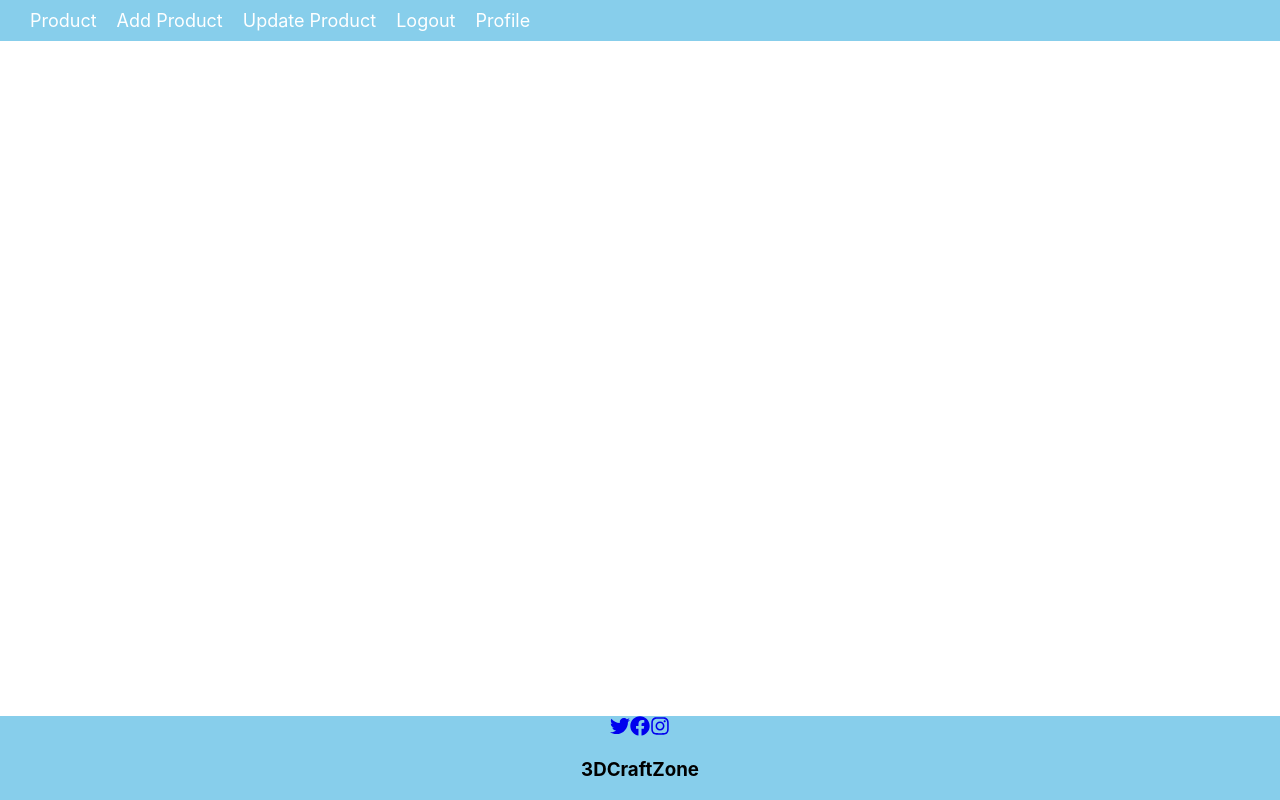
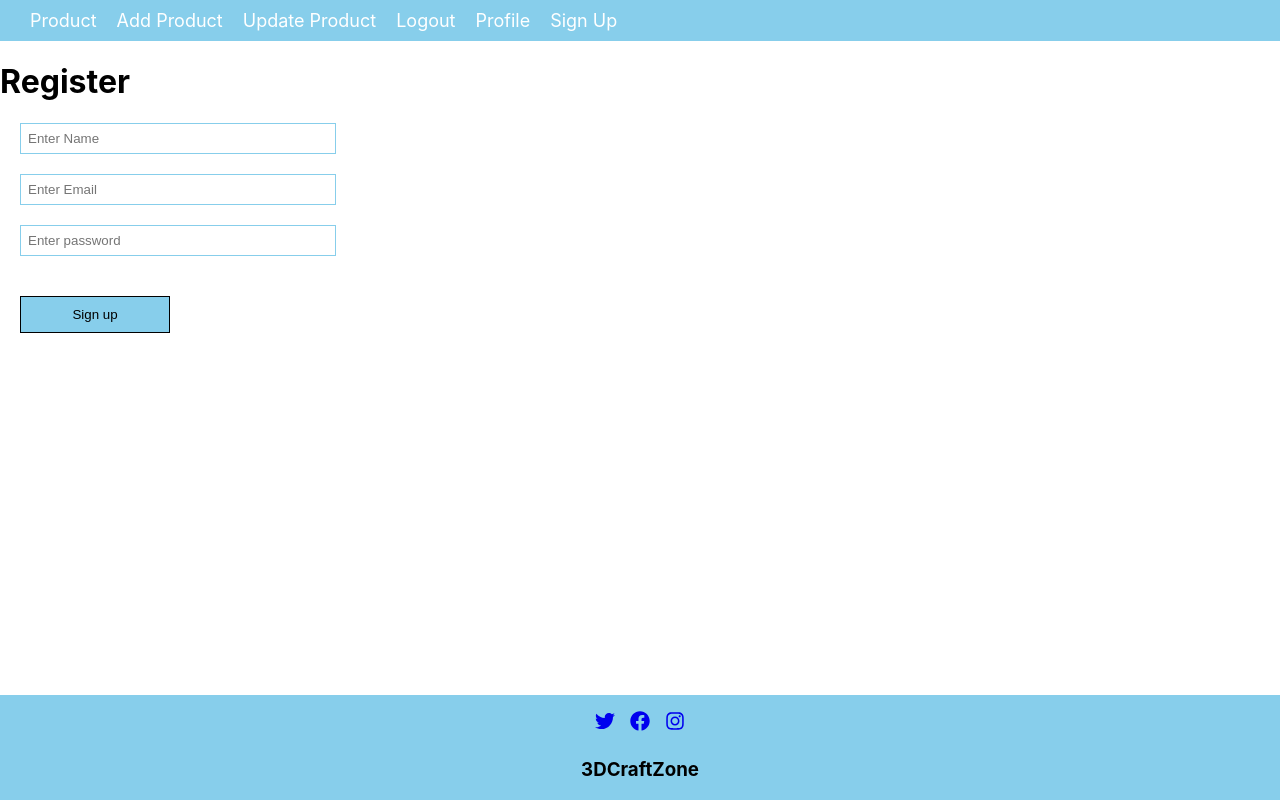
Before and after one commit to AwPlanet/3dProject, a React (Create React App) app in the folder front-end/: page /signup in a window 1280 px wide. Built offline with nearby package versions, Linux system fonts and the light colour scheme.

Commit message:
added signUp page

```diff
--- a/front-end/src/App.css
+++ b/front-end/src/App.css
@@ -98,11 +98,6 @@
 
 
 
-
-
-
-
-
 .footer{
   position: absolute;
   bottom: 0;
@@ -110,6 +105,69 @@
   width: 100%;
   text-align: center;
   }
+
+/* _____________________________________________________________ */
+/* Sign Up Component */
+.register{
+  /* margin: 30%; */
+  }
+
+.inputBox{
+  padding: 7px;
+  display: block;
+  border: 1px solid skyblue;
+  width: 300px;
+  margin: 20px;
+}
+
+.appButton{
+  margin: 20px;
+  width: 150px;
+  padding: 10px;
+  background-color: skyblue;
+  border: solid 1px;
+  cursor: pointer;
+}
+
+/* _____________________________________________________________ */
+
+
+
+/* _____________________________________________________________ */
+/* Social Icon component */
+
+.social-icons {
+  display: flex;
+  flex-direction: row; /* Align icons in a row */
+  justify-content: center; /* Center icons horizontally */
+  align-items: center; /* Center icons vertically if needed */
+  gap: 15px; /* Spacing between icons */
+  padding: 5px 5px 1px; /* Top padding of 5px, left/right padding of 15px, bottom padding of 20px */
+  font-size: 2rem; /* Icon size */
+  color: #333; /* Default color */
+  transition: color 0.3s ease; /* Smooth color transition */
+}
+
+.social-icons i:hover {
+  color: blue; /* Change icon color to blue on hover */
+}
+
+/* Responsive adjustments */
+@media (max-width: 768px) {
+  .social-icons {
+      font-size: 1.5rem; /* Adjust size for smaller screens */
+  }
+}
+/* _____________________________________________________________ */
+
+
+
+
+
+
+
+
+
 
 .nav-links:hover {
   color: #f39c12;
--- a/front-end/src/App.js
+++ b/front-end/src/App.js
@@ -3,7 +3,7 @@ import './App.css';
 import Nav from './Nav.js';
 import { BrowserRouter, Route, Routes } from 'react-router-dom';
 import Footer from './components/Footer';
-
+import SignUp from './components/Signup.js';
 
 function App() {
     return (
@@ -16,6 +16,7 @@ function App() {
                     <Route path="/update" element={<h1>Update Product Component</h1>} />
                     <Route path="/logout" element={<h1>Logout Product Component</h1>} />
                     <Route path="/profile" element={<h1>Profile Product Component</h1>} />
+                    <Route path="/signup" element={<SignUp />} />
                 </Routes>
             </BrowserRouter>
             <Footer />
--- a/front-end/src/Nav.js
+++ b/front-end/src/Nav.js
@@ -33,6 +33,9 @@ const Nav = () => {
                     <li className="nav-item">
                         <Link to="/profile" className="nav-links" onClick={() => setIsOpen(false)}>Profile</Link>
                     </li>
+                    <li className="nav-item">
+                        <Link to="/signup" className="nav-links" onClick={() => setIsOpen(false)}>Sign Up</Link>
+                    </li>
                 </ul>
             </div>
         </nav>
--- a/front-end/src/components/Footer.js
+++ b/front-end/src/components/Footer.js
@@ -9,7 +9,10 @@ const Footer = () => {
 
             <SocialIcons>
             </SocialIcons>
-            <h3>3DCraftZone</h3>
+            <h3>
+                3DCraftZone
+            </h3>
+
         </div>
     );
 };
--- /dev/null
+++ b/front-end/src/components/Signup.js
@@ -0,0 +1,31 @@
+import React, {useState} from "react";
+
+
+const SignUp=()=>{
+    const[name,setName] = useState("");
+    const[email,setEmail] = useState("");
+    const[password,setPassword] = useState("");
+    const collectData=()=>{
+        console.warn(name,email,password);
+    }
+
+    return(
+        <div className="register">
+            <h1>Register</h1>
+            <input className="inputBox" type="text" placeholder="Enter Name"
+            value={name} onChange={(e)=>setName(e.target.value)}
+            />
+
+            <input className="inputBox" type="text" placeholder="Enter Email"
+            value={email} onChange={(e)=>setEmail(e.target.value)}
+            />
+            <input className="inputBox" type="password" placeholder="Enter password"
+            value={password} onChange={(e)=>setPassword(e.target.value)}
+            />
+            <button onClick={collectData} className = "appButton" type="button">Sign up</button>
+
+        </div>
+    )
+}
+
+export default SignUp
--- a/front-end/src/components/socialicon.css
+++ /dev/null
@@ -1,26 +0,0 @@
-/* src/components/SocialIcons.css */
-.social-icons {
-    display: flex;
-    padding-right: 15px;
-    padding-left: 15px;
-    justify-content: center;
-    gap: 10px; /* Adjust spacing between icons to 5px */
-    padding: 20px; /* Adjust padding around the icons */
-}
-
-.social-iconss{
-    padding: 20px;
-}
-.social-icon {
-    font-size: 2rem; /* Adjust icon size */
-    color: #333; /* Default color */
-    transition: color 0.3s ease; /* Smooth color transition on hover */
-}
-
-
-
-@media (max-width: 768px) {
-    .social-icon {
-        font-size: 1.5rem; /* Adjust size for smaller screens */
-    }
-}
--- a/front-end/src/components/socialicon.js
+++ b/front-end/src/components/socialicon.js
@@ -1,15 +1,16 @@
 import React from 'react';
 import { FaTwitter, FaFacebook, FaInstagram } from 'react-icons/fa';
+import '../App.css'
 
 const SocialIcons = () => (
-  <div>
-    <a className="social-icons" href="https://x.com" target="_blank" rel="noopener noreferrer">
+  <div className='social-icons'>
+    <a  href="https://x.com" target="_blank" rel="noopener noreferrer">
       <FaTwitter size={20} />
     </a>
-    <a className="social-icons" href="https://facebook.com" target="_blank" rel="noopener noreferrer">
+    <a  href="https://facebook.com" target="_blank" rel="noopener noreferrer">
       <FaFacebook size={20} />
     </a>
-    <a className="social-icons" href="https://instagram.com" target="_blank" rel="noopener noreferrer">
+    <a  href="https://instagram.com" target="_blank" rel="noopener noreferrer">
       <FaInstagram size={20} />
     </a>
   </div>
```
